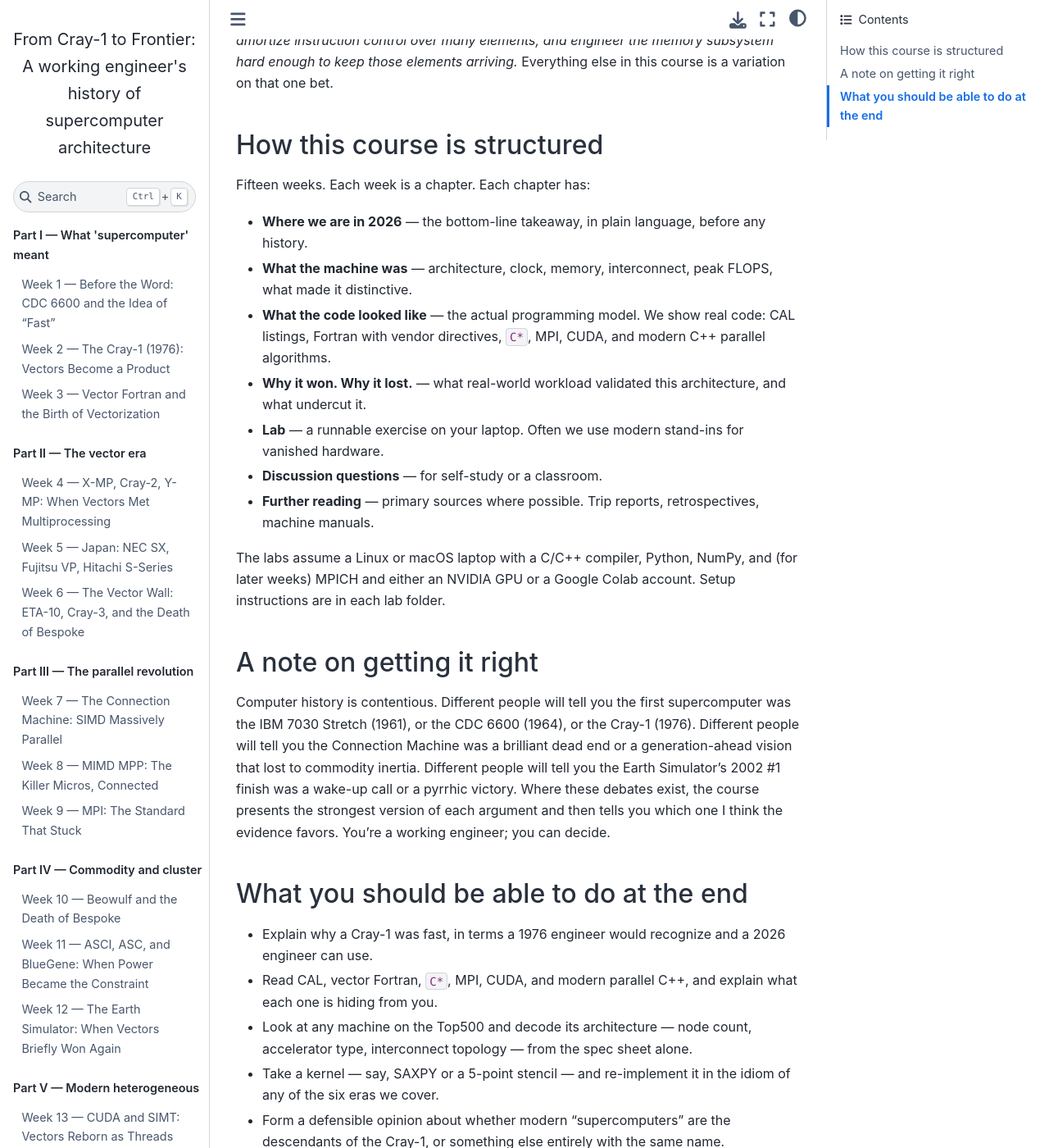
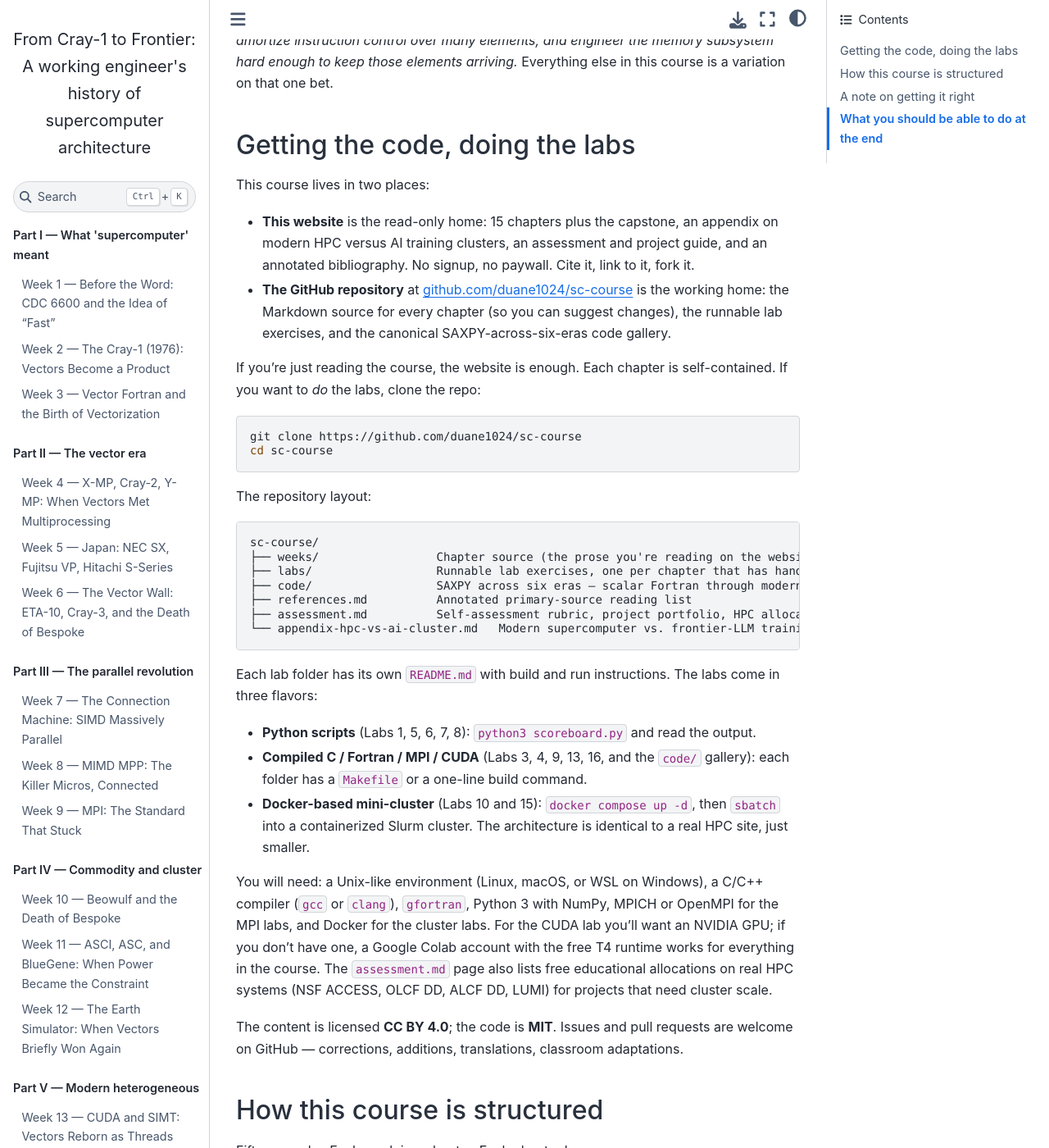
Before and after one commit to duane1024/sc-course, a Jupyter Book: the page built from intro.md, in a window 1280 px wide and 1400 px high, scrolled down 1342 px. Shown: the whole window at 82% size. Built offline with Jupyter Book 1.0.4 settings and Sphinx 7.4.7 and the Sphinx Book theme 1.1.4, drawn with Linux system fonts in a browser that asks for light colours.

Commit message:
Configure publishing to fun-in-space.com/sc-course/
- _config.yml: set html_baseurl so the built sitemap and OpenGraph
  metadata point to the production URL. Internal navigation uses
  relative links and is unaffected.
- intro.md: new 'Getting the code, doing the labs' section explaining
  the website vs. GitHub repo split, with clone command, the
  repository layout, the three lab flavors (Python scripts, compiled
  C/Fortran/MPI/CUDA, Docker-based mini-cluster), required tooling,
  and the license. Placed between the thesis statement and the
  existing 'How this course is structured' section so it's
  encountered before the deep historical content.
- scripts/publish.sh: build the Jupyter Book and rsync the static
  output into ~/dev/fun-in-space-site/public/sc-course/, prints
  next steps for the Astro/Netlify deploy. SC_COURSE_SITE_DIR
  env var overrides the destination.

Co-Authored-By: Claude Opus 4.7 (1M context) <noreply@anthropic.com>

````diff
--- a/_config.yml
+++ b/_config.yml
@@ -3,6 +3,11 @@ author: Duane Moore
 logo: ""
 copyright: "2026 Duane Moore"
 only_build_toc_files: true
+
+# Published under https://fun-in-space.com/sc-course/
+# This is used for sitemap.xml, OpenGraph meta tags, and canonical URLs.
+# Internal navigation uses relative links and is unaffected.
+html_baseurl: "https://fun-in-space.com/sc-course/"
 
 execute:
   execute_notebooks: "off"
--- a/intro.md
+++ b/intro.md
@@ -17,6 +17,42 @@ That difference — between *one fast machine* and *one fast collection of machi
 Vector processing — the thing the Cray-1 made famous — won, then lost, then won again in disguise. Today every laptop CPU has SIMD vector units (AVX, NEON, SVE), every GPU is essentially a wide vector machine with branch-divergence handling, and the workloads that drive the Top500 are matrix multiplies — which is to say, *exactly the workload Cray designed for in 1972*. But the hardware running those workloads is not what Cray would have built. Understanding why is the whole point.
 
 The central thesis of this course, stated once: **vector thinking migrates from era to era; it never disappears.** It moves from Cray-1 vector registers (1976) into vectorizing Fortran compilers (1978) into shared-memory vector multiprocessors (1982) into massively-parallel SIMD machines (1985) into multimedia SIMD instructions on commodity CPUs (1996) into GPU SIMT (2006) into AVX-512 and ARM SVE (2010s) and finally into the wide vector lanes of every exascale node. The *abstractions* over vector hardware change — vector registers, vector intrinsics, SIMT threads, predicated vector-length-agnostic loops, standard-library parallel algorithms — but the underlying engineering bet stays the same: *amortize instruction control over many elements, and engineer the memory subsystem hard enough to keep those elements arriving.* Everything else in this course is a variation on that one bet.
+
+## Getting the code, doing the labs
+
+This course lives in two places:
+
+- **This website** is the read-only home: 15 chapters plus the capstone, an appendix on modern HPC versus AI training clusters, an assessment and project guide, and an annotated bibliography. No signup, no paywall. Cite it, link to it, fork it.
+- **The GitHub repository** at [github.com/duane1024/sc-course](https://github.com/duane1024/sc-course) is the working home: the Markdown source for every chapter (so you can suggest changes), the runnable lab exercises, and the canonical SAXPY-across-six-eras code gallery.
+
+If you're just reading the course, the website is enough. Each chapter is self-contained. If you want to *do* the labs, clone the repo:
+
+```bash
+git clone https://github.com/duane1024/sc-course
+cd sc-course
+```
+
+The repository layout:
+
+```
+sc-course/
+├── weeks/                 Chapter source (the prose you're reading on the website)
+├── labs/                  Runnable lab exercises, one per chapter that has hands-on work
+├── code/                  SAXPY across six eras — scalar Fortran through modern C++ stdpar
+├── references.md          Annotated primary-source reading list
+├── assessment.md          Self-assessment rubric, project portfolio, HPC allocation pointers
+└── appendix-hpc-vs-ai-cluster.md   Modern supercomputer vs. frontier-LLM training cluster
+```
+
+Each lab folder has its own `README.md` with build and run instructions. The labs come in three flavors:
+
+- **Python scripts** (Labs 1, 5, 6, 7, 8): `python3 scoreboard.py` and read the output.
+- **Compiled C / Fortran / MPI / CUDA** (Labs 3, 4, 9, 13, 16, and the `code/` gallery): each folder has a `Makefile` or a one-line build command.
+- **Docker-based mini-cluster** (Labs 10 and 15): `docker compose up -d`, then `sbatch` into a containerized Slurm cluster. The architecture is identical to a real HPC site, just smaller.
+
+You will need: a Unix-like environment (Linux, macOS, or WSL on Windows), a C/C++ compiler (`gcc` or `clang`), `gfortran`, Python 3 with NumPy, MPICH or OpenMPI for the MPI labs, and Docker for the cluster labs. For the CUDA lab you'll want an NVIDIA GPU; if you don't have one, a Google Colab account with the free T4 runtime works for everything in the course. The `assessment.md` page also lists free educational allocations on real HPC systems (NSF ACCESS, OLCF DD, ALCF DD, LUMI) for projects that need cluster scale.
+
+The content is licensed **CC BY 4.0**; the code is **MIT**. Issues and pull requests are welcome on GitHub — corrections, additions, translations, classroom adaptations.
 
 ## How this course is structured
 
````
Also changed, not shown: 1 other file.
